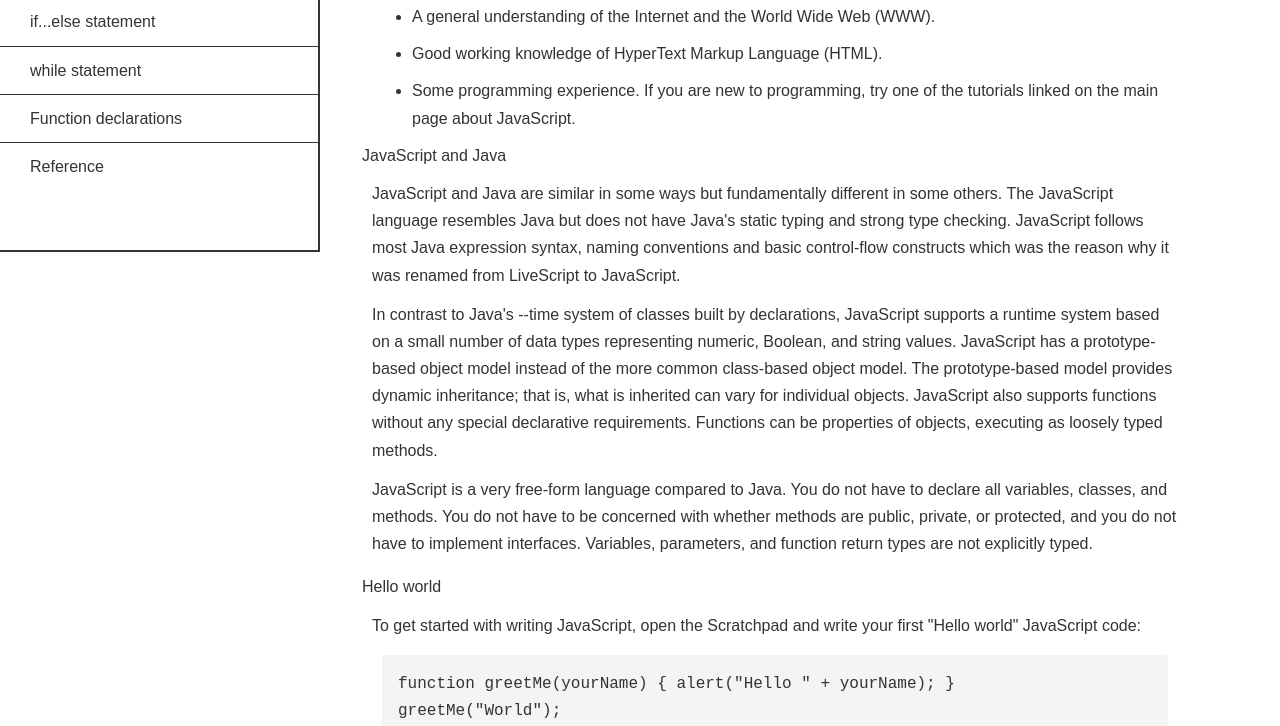
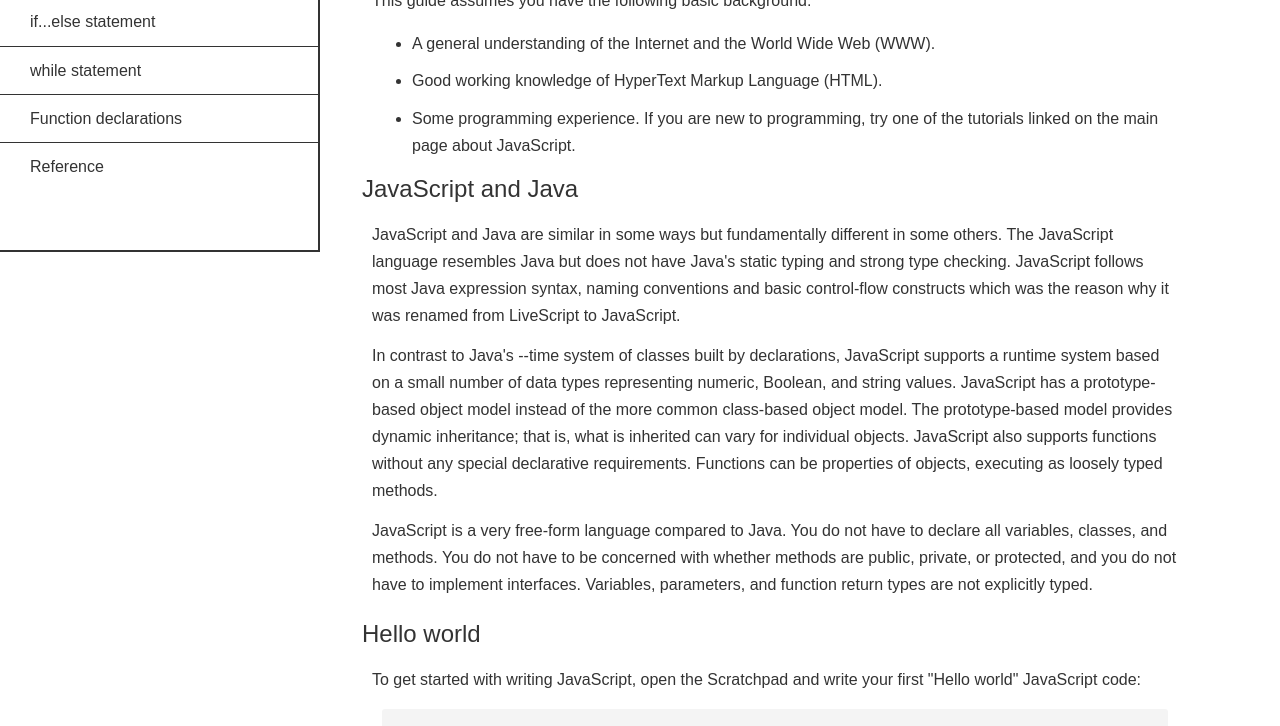
Before and after one commit to MmaGod1/freecodecamp, a plain HTML site: page Technical_Documentation_page/index.html in a window 1280 px wide. Shown: the part 548-1274 px from the top of the page. Drawn offline with Linux system fonts and the light colour scheme.

Commit message:
increase scale of header element

```diff
--- a/Technical_Documentation_page/styles.css
+++ b/Technical_Documentation_page/styles.css
@@ -121,7 +121,7 @@ body {
   }
 
   #main-doc h2 {
-    font-size: clamp(1rem, 1vw, 1.5rem);
+    font-size: clamp(1.5rem, 1vw, 2rem);
   }
 
   #main-doc .main-section li {
```
